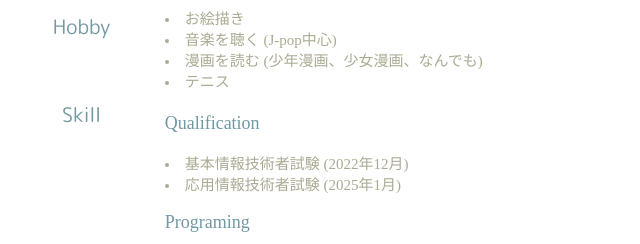
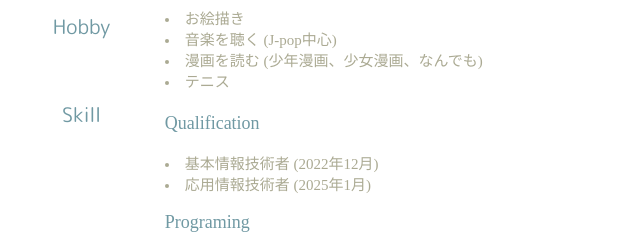
Before and after one commit to MiyuMatsuo30/portfolio, a plain HTML site: page index.html in a window 1280 px wide. Shown: the part 794-1038 px from the top of the page, 382-1022 px from the left. Drawn offline with Linux system fonts and the light colour scheme.

Commit message:
Update index.html

```diff
--- a/index.html
+++ b/index.html
@@ -56,8 +56,8 @@
 							<th class="font-english skill">Skill</th>
 							<td>
 								<p>Qualification</p>
-									<li>基本情報技術者試験 (2022年12月)</li>
-									<li>応用情報技術者試験 (2025年1月)</li>
+									<li>基本情報技術者 (2022年12月)</li>
+									<li>応用情報技術者 (2025年1月)</li>
 								<p>Programing</p>
 									<li>Python (matplotlib, OpenCV, PyTorchで深層学習 他)</li>
 									<li>C</li>
```
